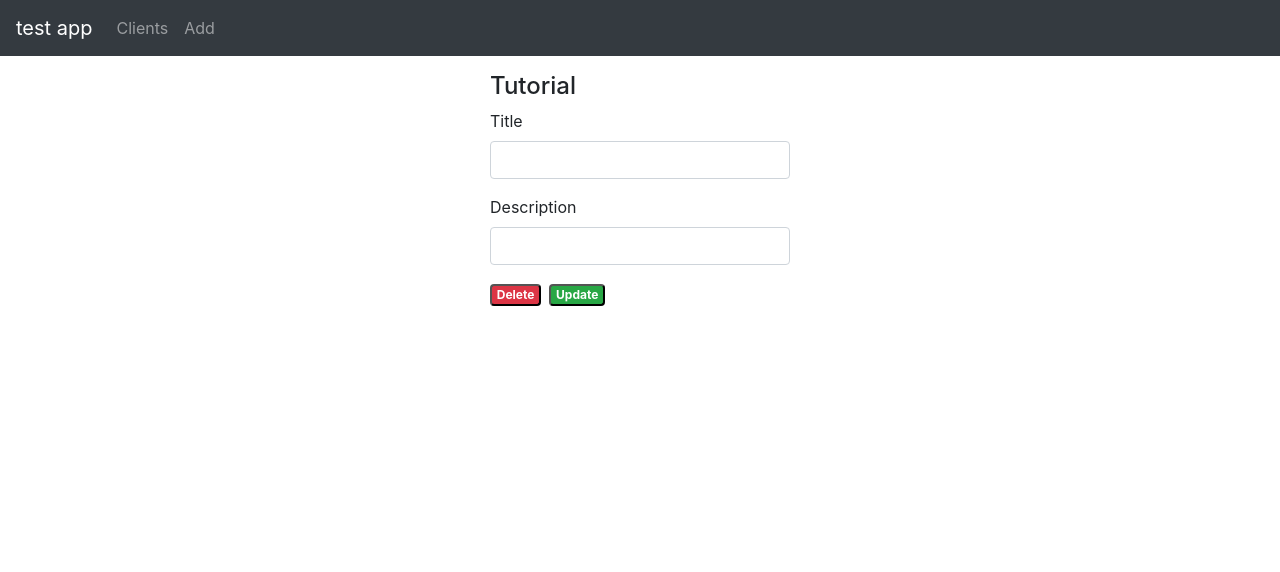
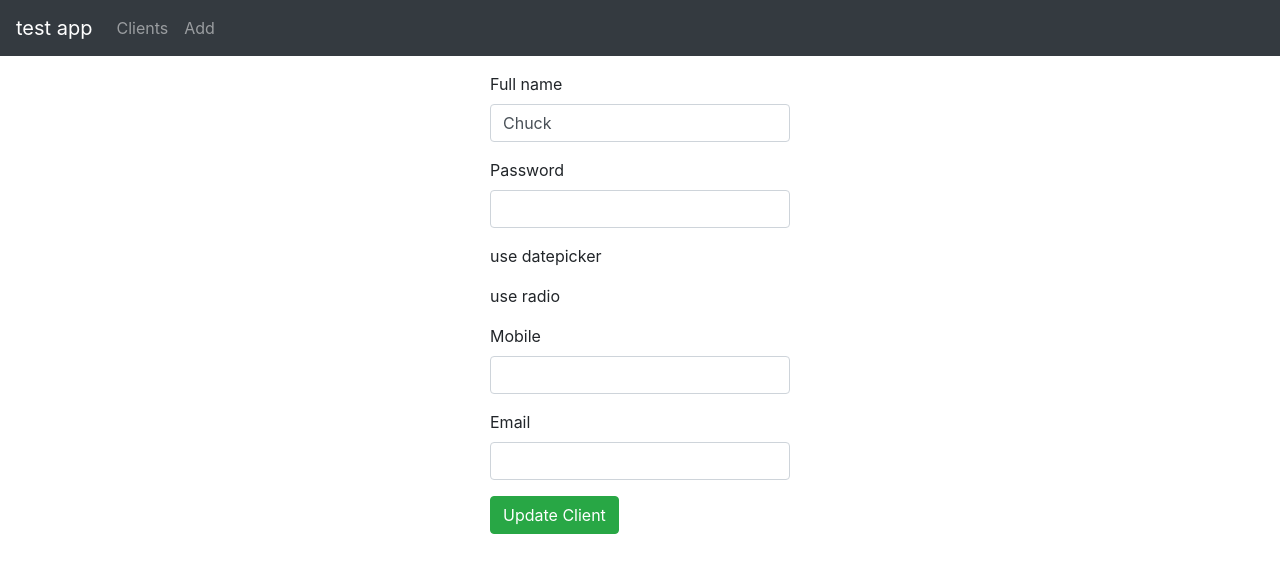
Before and after one commit to crabby786/schema-form, a React (Create React App) app: page /client/1 in a window 1280 px wide. Shown: the top 572 px of the page. Built offline with nearby package versions, Linux system fonts and the light colour scheme; no server answers.

Commit message:
update working

```diff
--- a/src/App.js
+++ b/src/App.js
@@ -5,7 +5,7 @@ import "@fortawesome/fontawesome-free/css/all.css";
 import "@fortawesome/fontawesome-free/js/all.js";
 import "./App.css";
 
-import AddTutorial from "./components/AddTutorial";
+import AddClient from "./components/AddClient";
 import {registerSchema} from "./Utils/schema/register_client_schema";
 import Client from "./components/Client";
 import ClientList from "./components/ClientList";
@@ -34,8 +34,8 @@ function App() {
       <div className="container mt-3">
         <Switch>
           <Route exact path={["/", "/Clients"]} component={ClientList} />
-          <Route exact path="/add" render={(prop)=> <AddTutorial {...prop} schema = {registerSchema}  /> } />
-          <Route path="/client/:id" component={Client} />
+          <Route exact path="/add" render={(prop)=> <AddClient {...prop} schema = {registerSchema}  /> } />
+          <Route path="/client/:id" render={(prop)=> <Client {...prop} schema = {registerSchema}  /> } />
         </Switch>
       </div>
     </div>
--- a/src/components/AddTutorial.js
+++ b/src/components/AddClient.js
@@ -1,13 +1,8 @@
 import React, { useState } from "react";
-import FormField from "../components/FormField";
+import FormField from "./FormField";
 import ClientDataService from "../services/ClientService";
-// import TutorialDataService from "../services/TutorialService";
 
-
-
-
-
-const AddTutorial = (props) => {
+const AddClient = (props) => {
   const { schema } = props
 
   const initialTutorialState = {}
@@ -39,14 +34,9 @@ const AddTutorial = (props) => {
 
     ClientDataService.create(data)
       .then(response => {
-        setTutorial({
-          id: response.data.id,
-          title: response.data.title,
-          description: response.data.description,
-          published: response.data.published
-        });
         setSubmitted(true);
         console.log(response.data);
+        props.history.push("/clients");
       })
       .catch(e => {
         console.log(e);
@@ -81,20 +71,6 @@ const AddTutorial = (props) => {
             />
           } ) : <p> invalid scheam provided </p>}
 
-
-          {/* <div className="form-group">
-            <label htmlFor="description">Description</label>
-            <input
-              type="text"
-              className="form-control"
-              id="description"
-              required
-              value={tutorial.description}
-              onChange={handleInputChange}
-              name="description"
-            />
-          </div> */}
-
           <button onClick={saveTutorial} className="btn btn-success">
             Submit
           </button>
@@ -104,4 +80,4 @@ const AddTutorial = (props) => {
   );
 };
 
-export default AddTutorial;
+export default AddClient;
--- a/src/components/Client.js
+++ b/src/components/Client.js
@@ -1,21 +1,35 @@
 import React, { useState, useEffect } from "react";
+import FormField from "./FormField";
 import ClientDataService from "../services/ClientService";
 
-const Tutorial = props => {
-  const initialTutorialState = {
-    id: null,
-    title: "",
-    description: "",
-    published: false
-  };
+const Client = props => {
+
+  let  initialTutorialState = {};
   const [currentClient, setCurrentClient] = useState(initialTutorialState);
   const [message, setMessage] = useState("");
+    console.log(initialTutorialState, 'initialTutorialState')
+  const { schema } = props
+  let fields = Object.keys(schema?.properties)
+
+
+
+  for (const key in schema?.properties) {
+    initialTutorialState[key] = schema?.properties?.[key]?.default || ""
+  }
+
+  const [submitted, setSubmitted] = useState(false);
+  const [errors, setErrors] = useState({});
+
+  const handleValidation = (fieldObj) => {
+    let newErrors = {...errors}
+
+  };
 
   const getClient = id => {
     ClientDataService.get(id)
       .then(response => {
         setCurrentClient(response.data.data);
-        console.log(response.data);
+        console.log(response.data.data);
       })
       .catch(e => {
         console.log(e);
@@ -50,11 +64,13 @@ const Tutorial = props => {
       });
   };
 
-  const updateTutorial = () => {
-    ClientDataService.update(currentClient.id, currentClient)
+  const updateClient = () => {
+    console.log(currentClient, 'currentClient', currentClient);
+    ClientDataService.update(currentClient._id, currentClient)
       .then(response => {
         console.log(response.data);
         setMessage("The client was updated successfully!");
+        props.history.push("/clients");
       })
       .catch(e => {
         console.log(e);
@@ -62,58 +78,34 @@ const Tutorial = props => {
   };
 
   const deleteTutorial = () => {
-    ClientDataService.remove(currentClient.id)
+    ClientDataService.remove(currentClient._id)
       .then(response => {
         console.log(response.data);
-        props.history.push("/tutorials");
+        props.history.push("/clients");
       })
       .catch(e => {
         console.log(e);
       });
   };
+  console.log(currentClient, 'currentClient')
+  return (
+    <div className="submit-form">
+      {currentClient ? (
+        <div>
+        {fields?.length ? fields?.map((item, i)=>  {
+          let fieldObj = schema?.properties[item]
+          return <FormField key = {i}
+          value={currentClient[fieldObj?.name]}
+          handleInputChange={handleInputChange}
+          fieldObj = {fieldObj}
+          errorMsg = {errors[item]  }
+          />
+        } ) : <p> invalid scheam provided </p>}
 
-  return (
-    <div>
-      {currentClient ? (
-        <div className="edit-form">
-          <h4>Tutorial</h4>
-          <form>
-            <div className="form-group">
-              <label htmlFor="title">Title</label>
-              <input
-                type="text"
-                className="form-control"
-                id="title"
-                name="title"
-                value={currentClient.title}
-                onChange={handleInputChange}
-              />
-            </div>
-            <div className="form-group">
-              <label htmlFor="description">Description</label>
-              <input
-                type="text"
-                className="form-control"
-                id="description"
-                name="description"
-                value={currentClient.description}
-                onChange={handleInputChange}
-              />
-            </div>
-          </form>
-          <button className="badge badge-danger mr-2" onClick={deleteTutorial}>
-            Delete
-          </button>
-
-          <button
-            type="submit"
-            className="badge badge-success"
-            onClick={updateTutorial}
-          >
-            Update
-          </button>
-          <p>{message}</p>
-        </div>
+        <button onClick={updateClient} className="btn btn-success">
+          Update Client
+        </button>
+      </div>
       ) : (
         <div>
           <br />
@@ -124,4 +116,4 @@ const Tutorial = props => {
   );
 };
 
-export default Tutorial;
+export default Client;
--- a/src/components/ClientList.js
+++ b/src/components/ClientList.js
@@ -58,7 +58,7 @@ const TutorialsList = (props) => {
   const editClient = (rowIndex) => {
     const id = tutorialsRef.current[rowIndex]._id;
 
-    props.history.push("/clientList/" + id);
+    props.history.push("/client/" + id);
   };
 
   const deleteClient = (rowIndex) => {
--- a/src/components/FormField.js
+++ b/src/components/FormField.js
@@ -10,8 +10,8 @@ export default function FormField(props) {
   // console.log("inputType props", props);
   return inputType == inputTypes.textfield ?  (
   <div className="form-group">
-    <label htmlFor="title">{label || ""}</label>
-    <input type={fieldObj?.inputProps?.type || "text"}
+    <label htmlFor="title">{fieldObj?.title || ""}</label>
+    <input type={fieldObj?.inputType || "text"}
     className="form-control"
     // id="title"
     required
--- a/src/services/ClientService.js
+++ b/src/services/ClientService.js
@@ -13,7 +13,7 @@ const create = (data) => {
 };
 
 const update = (id, data) => {
-  return http.put(`/tutorials/${id}`, data);
+  return http.put(`/update/${id}`, data);
 };
 
 const remove = (id) => {
```
